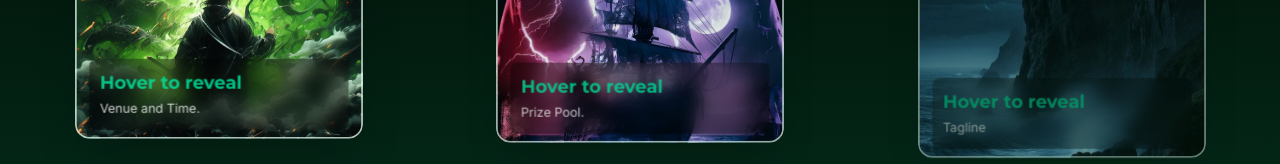
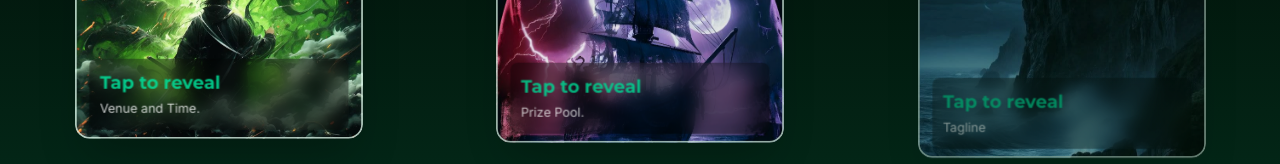
Before and after one commit to Pritam1234678/IEEESITE, a React (Vite) app: page / in a window 1280 px wide. Shown: the part 616-780 px from the top of the page. Built offline with nearby package versions, Linux system fonts and the light colour scheme.

Commit message:
fix hover text

```diff
--- a/src/components/HoverCard.jsx
+++ b/src/components/HoverCard.jsx
@@ -226,7 +226,7 @@ const HoverCard = () => {
           transition={{ duration: 0.45, delay: 0.15 }}
         >
           <h3 className='text-emerald-400 text-lg md:text-xl font-extrabold mb-1 text-left drop-shadow-lg'>
-            {isHovered ? 'Venue Details' : 'Hover to reveal'}
+            {isHovered ? 'Venue Details' : 'Tap to reveal'}
           </h3>
 
           <div className='text-sm leading-relaxed text-left break-words'>
--- a/src/components/HoverCard2.jsx
+++ b/src/components/HoverCard2.jsx
@@ -227,7 +227,7 @@ const HoverCard2 = () => {
           transition={{ duration: 0.45, delay: 0.15 }}
         >
           <h3 className='text-emerald-400 text-lg md:text-xl font-extrabold mb-1 text-left drop-shadow-lg'>
-            {isHovered ? 'Prize Pool' : 'Hover to reveal'}
+            {isHovered ? 'Prize Pool' : 'Tap to reveal'}
           </h3>
 
           <div className='text-sm leading-relaxed text-left break-words'>
--- a/src/components/HoverCard3.jsx
+++ b/src/components/HoverCard3.jsx
@@ -210,7 +210,7 @@ const HoverCard3 = () => {
                 transition={{ duration: 0.45, delay: 0.15 }}
               >
                 <h3 className='text-emerald-400 text-lg md:text-xl font-extrabold mb-1 text-left drop-shadow-lg'>
-                  {isHovered ? 'TagLine' : 'Hover to reveal'}
+                  {isHovered ? 'TagLine' : 'Tap to reveal'}
                 </h3>
 
                 <div className='text-sm leading-relaxed text-left break-words'>
```
